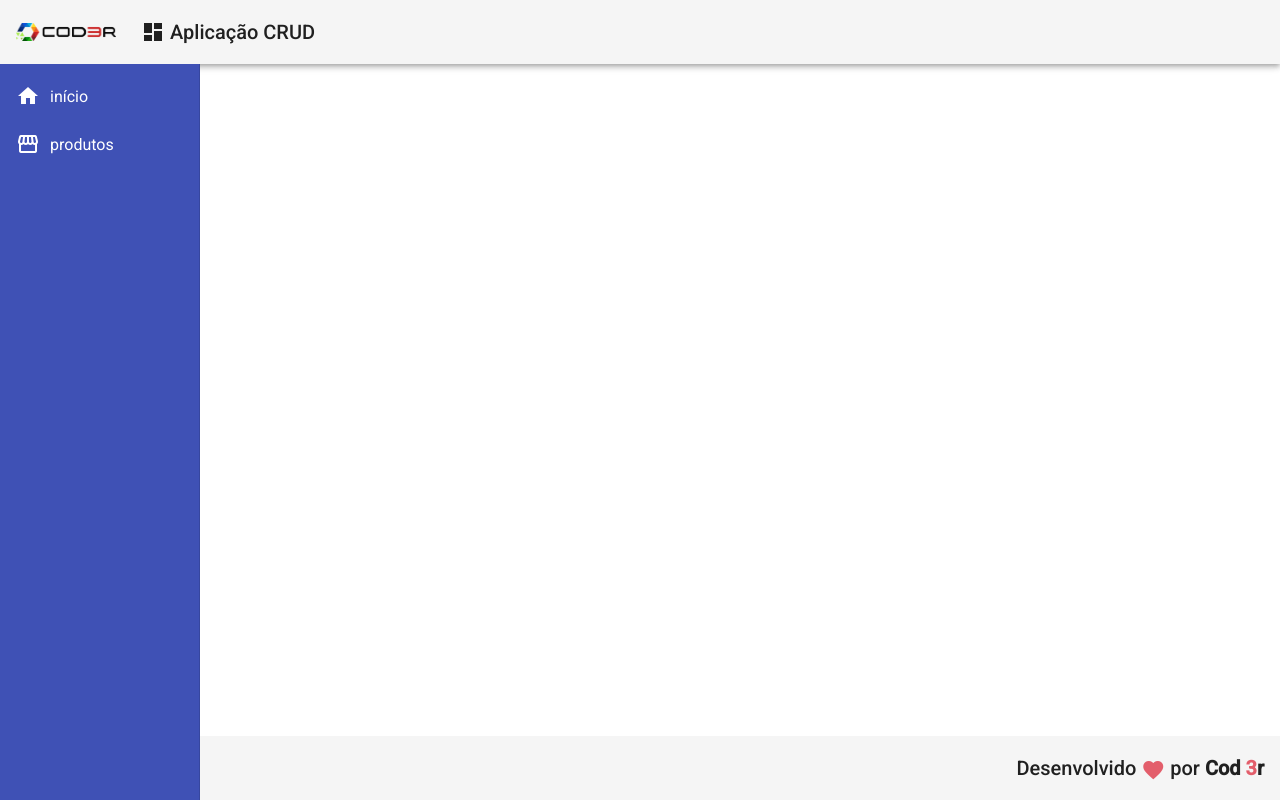
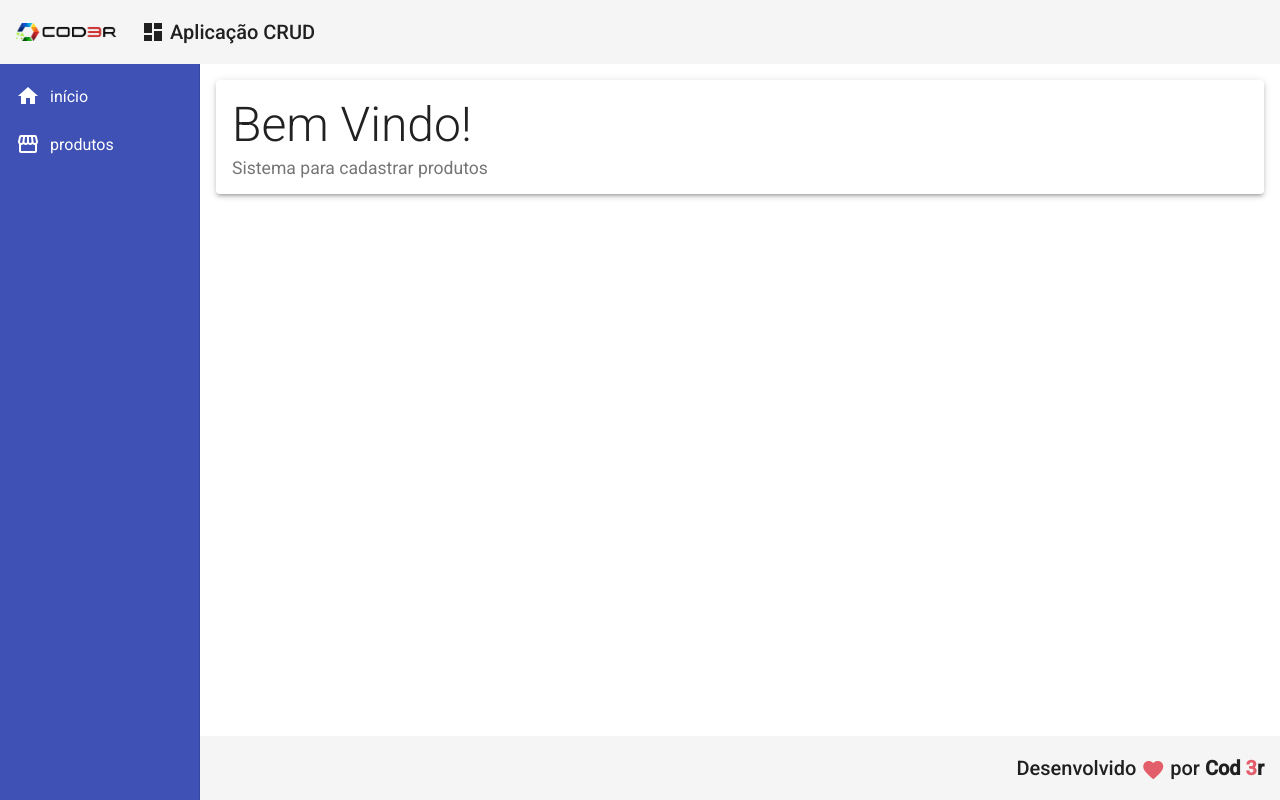
Before and after one commit to Igormarims/product-registration-, an Angular app: page / in a window 1280 px wide. Built offline with nearby package versions, Linux system fonts and the light colour scheme.

Commit message:
Component Home

```diff
--- a/src/app/app.module.ts
+++ b/src/app/app.module.ts
@@ -1,6 +1,7 @@
 import { NgModule } from '@angular/core';
 import { BrowserModule } from '@angular/platform-browser';
 
+import {MatCardModule} from '@angular/material/card';
 import { MatListModule } from '@angular/material/list';
 import { MatSidenavModule } from '@angular/material/sidenav';
 import { MatToolbarModule } from '@angular/material/toolbar';
@@ -10,6 +11,7 @@
 import { HeaderComponent } from './components/template/header/header.component';
 import { FooterComponent } from './components/template/footer/footer.component';
 import { NavComponent } from './components/template/nav/nav.component';
+import { HomeComponent } from './views/home/home.component';
 
 
 @NgModule({
@@ -18,6 +20,7 @@
     HeaderComponent,
     FooterComponent,
     NavComponent,
+    HomeComponent,
 
   ],
   imports: [
@@ -26,7 +29,8 @@
     BrowserAnimationsModule,
     MatToolbarModule,
     MatSidenavModule,
-    MatListModule
+    MatListModule,
+    MatCardModule
 
   ],
   providers: [],
--- a/src/app/components/template/nav/nav.component.css
+++ b/src/app/components/template/nav/nav.component.css
@@ -10,3 +10,8 @@
 .sidenav i {
     padding-right: 10px;
 }
+
+.content {
+    padding: 16px;
+    background-color: #fff;
+}
--- a/src/app/components/template/nav/nav.component.html
+++ b/src/app/components/template/nav/nav.component.html
@@ -6,4 +6,7 @@
             <a mat-list-item><i class="material-icons">storefront</i> produtos </a>
         </mat-nav-list>
     </mat-sidenav>
+    <mat-sidenav-content class="content">
+        <app-home></app-home>
+    </mat-sidenav-content>
 </mat-sidenav-container>
--- /dev/null
+++ b/src/app/views/home/home.component.css
@@ -0,0 +1,9 @@
+.home .title {
+    font-size: 3rem;
+    font-weight: 300;
+    line-height: 1.2;
+}
+
+.home .subtitle {
+    font-size: 1.1rem;
+}
--- /dev/null
+++ b/src/app/views/home/home.component.html
@@ -0,0 +1,4 @@
+<mat-card class="home mat-elevation-z3">
+    <mat-card-title class="title">Bem Vindo!</mat-card-title>
+    <mat-card-subtitle class="subtitle"> Sistema para cadastrar produtos</mat-card-subtitle>
+</mat-card>
--- /dev/null
+++ b/src/app/views/home/home.component.ts
@@ -0,0 +1,15 @@
+import { Component, OnInit } from '@angular/core';
+
+@Component({
+  selector: 'app-home',
+  templateUrl: './home.component.html',
+  styleUrls: ['./home.component.css']
+})
+export class HomeComponent implements OnInit {
+
+  constructor() { }
+
+  ngOnInit(): void {
+  }
+
+}
```
